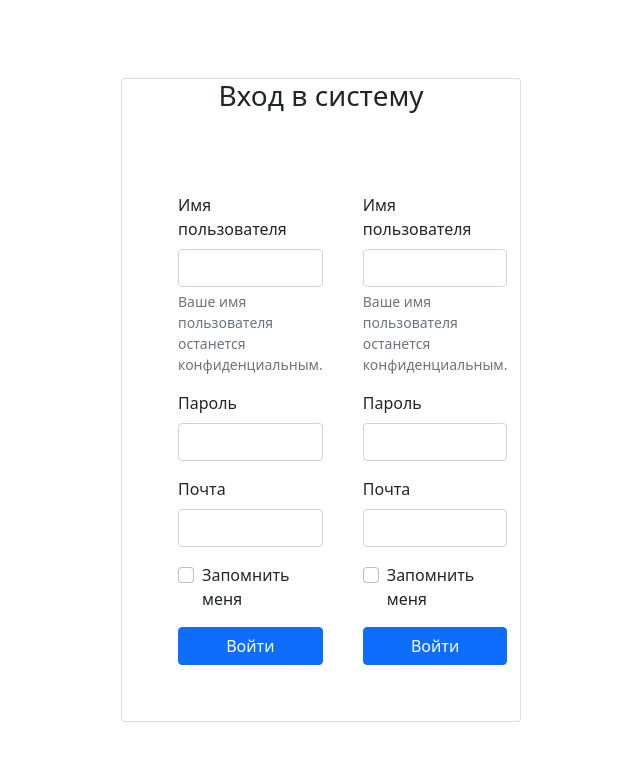
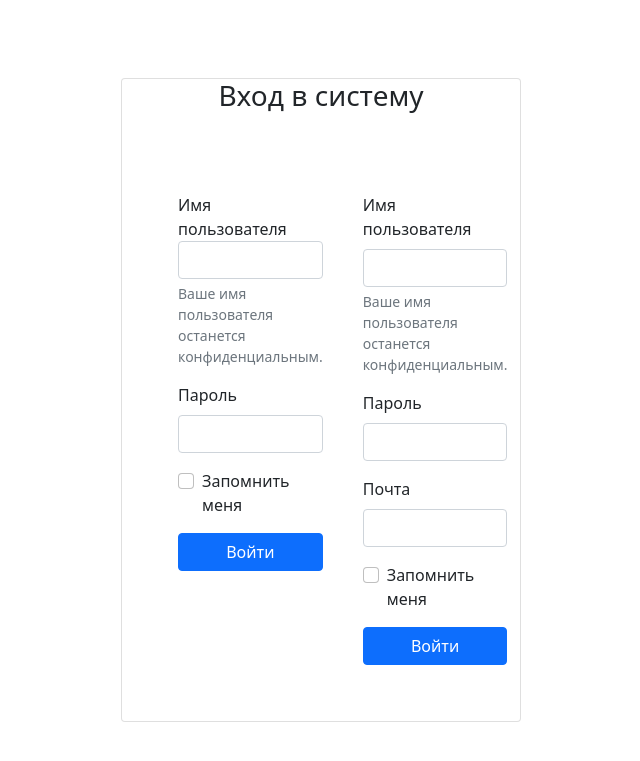
Before and after one commit to vest1ter/first_test_site, a Flask app: page /auth in a window 1280 px wide. Shown: the top 761 px of the page, without its empty margins (319-959 px from the left). Run offline with Flask 3, Linux system fonts and the light colour scheme.

Commit message:
signin error and profile information

```diff
--- a/app.py
+++ b/app.py
@@ -1,4 +1,4 @@
-from flask import Flask, request, render_template, redirect, url_for, session
+from flask import Flask, request, render_template, redirect, url_for, session, flash
 import secrets
 from models import User, db, add_to_database, print_all_users, get_user
 
@@ -21,6 +21,7 @@ def main():
 
 @app.route('/auth', methods=['GET', 'POST'])
 def auth():
+    '''
     if request.method == 'POST':
         login = request.form['username']
         password = request.form['password']
@@ -34,24 +35,46 @@ def auth():
 
         else:
             add_to_database(User(login=login, password=password, email = email))
-
+    '''
     return render_template('auth.html')
 
+@app.route('/signin', methods=['POST'])
+def signin():
+    login = request.form['username']
+    password = request.form['password']
 
+    session['username'] = login
+
+    this_user = get_user(login)
+
+    if this_user != None and this_user.password == password:
+        redir = True
+    else:
+        redir = False
+
+    if redir:
+        print('------------', login, password, this_user.login, this_user, '-------------')
+        return redirect(url_for('main'))
+
+    else:
+        #add_to_database(User(login=login, password=password, email = email))
+        flash("wertyuiopojhgfcxcghjkl")
+        print('--------------------------------------------------------')
+        return render_template('auth.html', input_class='form-control-error')
 
 
 @app.route('/profile')
 def profile():
     user = get_user(session['username'])
 
-    print("/////////", user, session['username'])
+    print("/////////", user.login, session['username'])
 
 
     # Проверяем, авторизован ли пользователь
     if 'username' in session:
 
         # Если пользователь авторизован, перенаправляем его на страницу профиля
-        return render_template('profile.html', user = user)
+        return render_template('profile.html', user_login = user.login, user_email = user.email)
     else:
         # Если пользователь не авторизован, перенаправляем его на страницу входа или регистрации
         return redirect(url_for('auth'))  # Замените 'login' на ваш маршрут для страницы входа
--- a/static/auth_style.css
+++ b/static/auth_style.css
@@ -1,5 +1,5 @@
 
-.card-body {
+.card-body{
 	display: flex;
     justify-content: space-around;
 	margin: 20px;
@@ -7,3 +7,11 @@
 .pole{
 	margin: 20px;
 }
+
+.form-control-error{
+	background-color: red;
+}
+
+.form-control{
+	background-color: white;
+}
--- a/templates/auth.html
+++ b/templates/auth.html
@@ -15,9 +15,9 @@
 		<h3 class="card-title text-center mb-4">Вход в систему</h3>
 		<div class="card-body">
 			<div class="pole">
-				<form method="post">
+				<form method="post" action="/signin" id="loginformm">
 					<div class="mb-3">
-						<label for="username" class="form-label">Имя пользователя</label>
+						<label for="username" class="{{ input_class }}">Имя пользователя</label>
 						<input type="text" class="form-control" id="username" name="username"
 							aria-describedby="usernameHelp">
 						<div id="usernameHelp" class="form-text">Ваше имя пользователя останется конфиденциальным.</div>
@@ -25,10 +25,6 @@
 					<div class="mb-3">
 						<label for="password" class="form-label">Пароль</label>
 						<input type="password" class="form-control" id="password" name="password">
-					</div>
-					<div class="mb-3">
-						<label for="email" class="form-label">Почта</label>
-						<input type="text" class="form-control" id="email" name="email">
 					</div>
 					<div class="mb-3 form-check">
 						<input type="checkbox" class="form-check-input" id="rememberMe">
@@ -38,7 +34,7 @@
 				</form>
 			</div>
 			<div class="pole">
-				<form method="post" id="registr-form">
+				<form method="post" action="/signup" id="registrform">
 					<div class="mb-3">
 						<label for="reg_username" class="form-label">Имя пользователя</label>
 						<input type="text" class="form-control" id="reg_username" name="reg_username"
--- a/templates/profile.html
+++ b/templates/profile.html
@@ -9,8 +9,8 @@
     <h2>Профиль пользователя</h2>
     <p>Здесь вы можете увидеть информацию о своем профиле:</p>
     <ul>
-        <li><strong>Имя:</strong> {{ user }}</li>
-        <li><strong>Email:</strong> Пока пусто </li>
+        <li><strong>Имя:</strong> {{ user_login }}</li>
+        <li><strong>Email:</strong> {{ user_email }} </li>
         <!-- Дополнительная информация о профиле пользователя -->
     </ul>
     <a href="/logout">Выйти</a>
```
